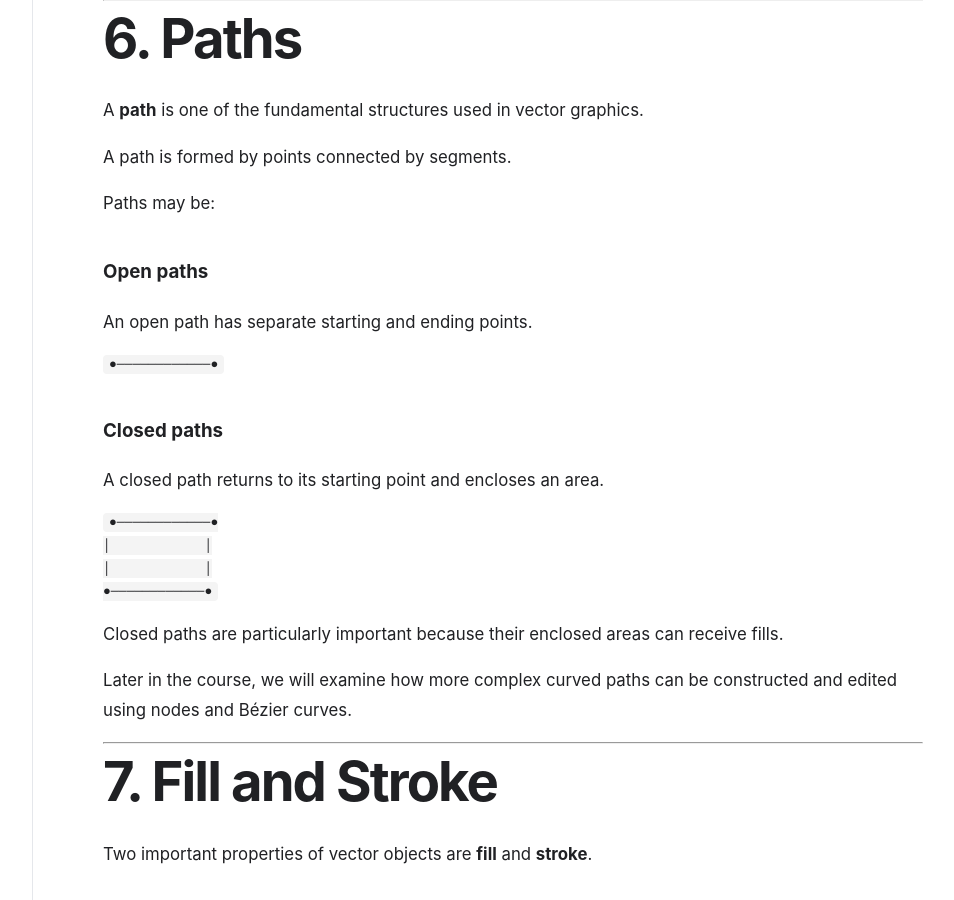
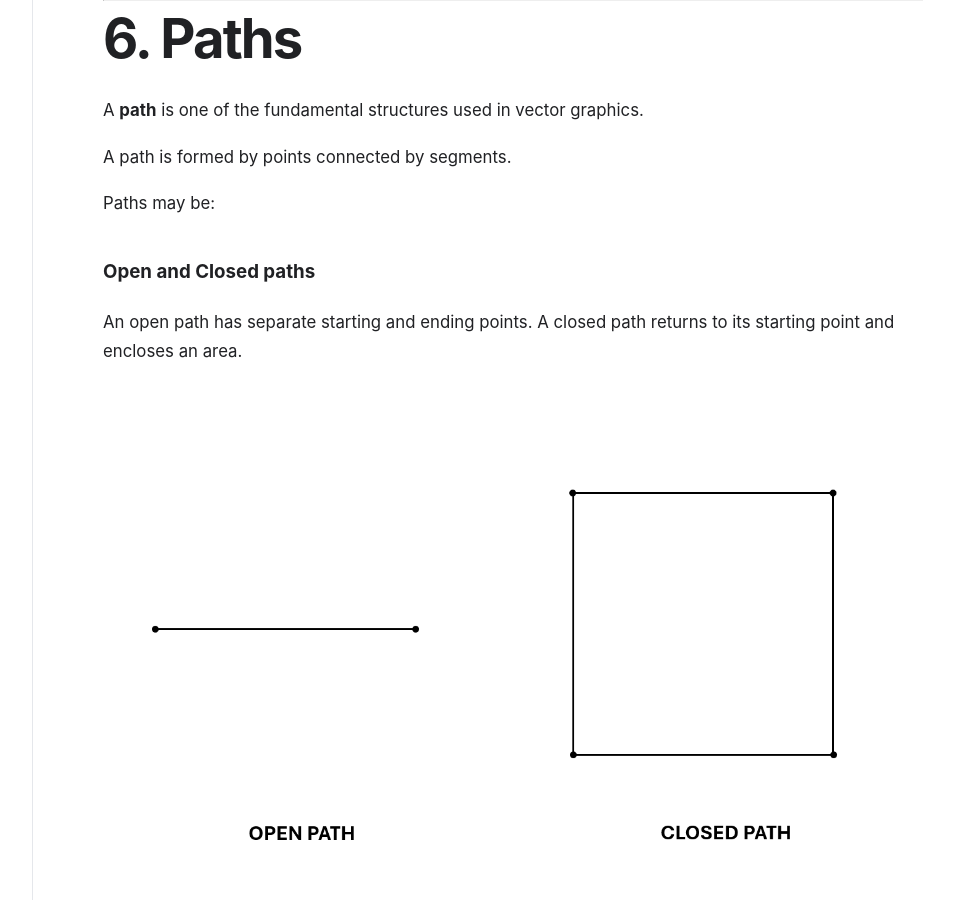
Before and after one commit to HanoCat/digital-graphics-foundations, a Jekyll site: the page built from lessons/01-digital-graphics-foundations.md, in a window 1280 px wide and 900 px high, scrolled down 5573 px. Shown: the whole window, without its empty margins (249-1203 px from the left). Built offline with Jekyll 4.4.1, drawn with Linux system fonts in a browser that asks for light colours.

Commit message:
Improve course website layout

```diff
--- a/lessons/01-digital-graphics-foundations.md
+++ b/lessons/01-digital-graphics-foundations.md
@@ -210,20 +210,14 @@ A path is formed by points connected by segments.
 
 Paths may be:
 
-### Open paths
+### Open and Closed paths
 
-An open path has separate starting and ending points.
+An open path has separate starting and ending points. A closed path returns to its starting point and encloses an area.
 
-    ●────────────●
-
-### Closed paths
-
-A closed path returns to its starting point and encloses an area.
-
-    ●────────────●
-    │            │
-    │            │
-    ●────────────●
+<figure>
+    <img src="{{ '/assets/images/lesson01/1.png' | relative_url }}"
+         alt="Comparison">
+</figure>
 
 Closed paths are particularly important because their enclosed areas can
 receive fills.
@@ -262,6 +256,10 @@ Stroke properties can include:
 
 Understanding the distinction between the geometry of an object and its
 appearance is fundamental to working with vector graphics.
+<figure>
+    <img src="{{ '/assets/images/lesson01/2.png' | relative_url }}"
+         alt="Comparison">
+</figure>
 
 ---
 
```
Also changed, not shown: assets/images/lesson01/1.png (added), assets/images/lesson01/2.png (added).
